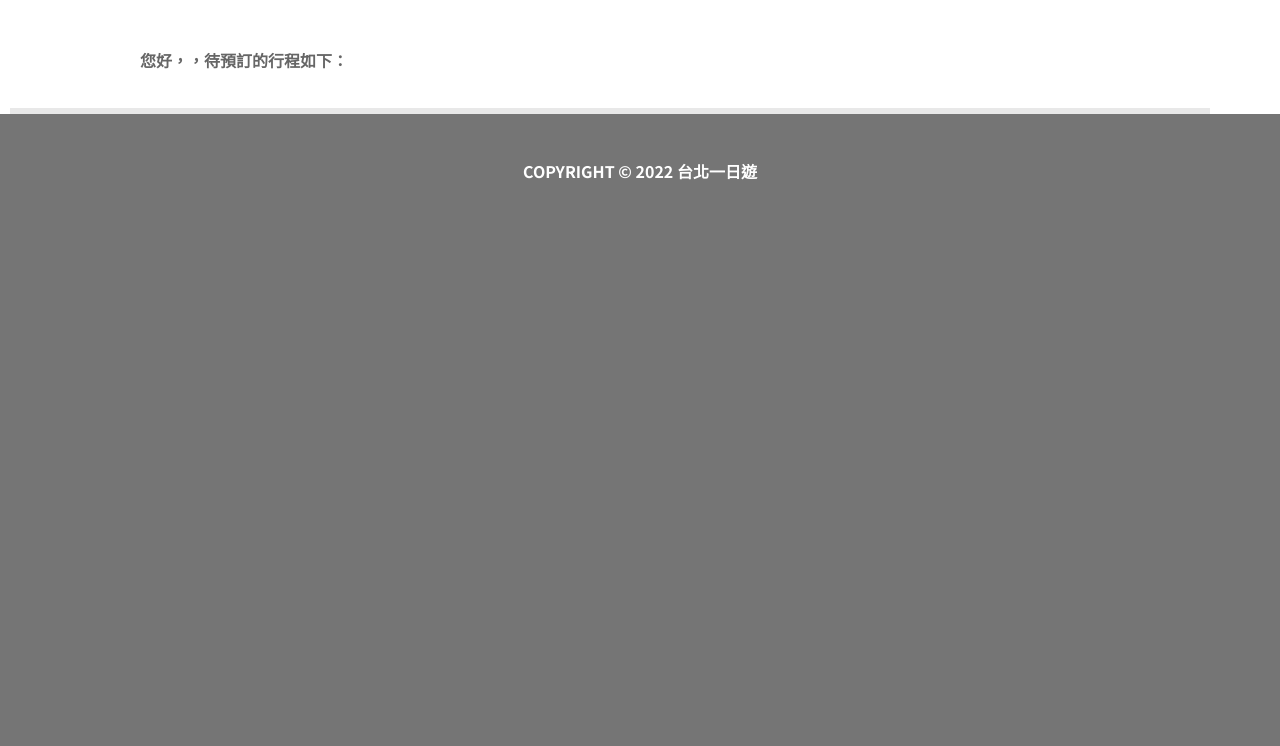
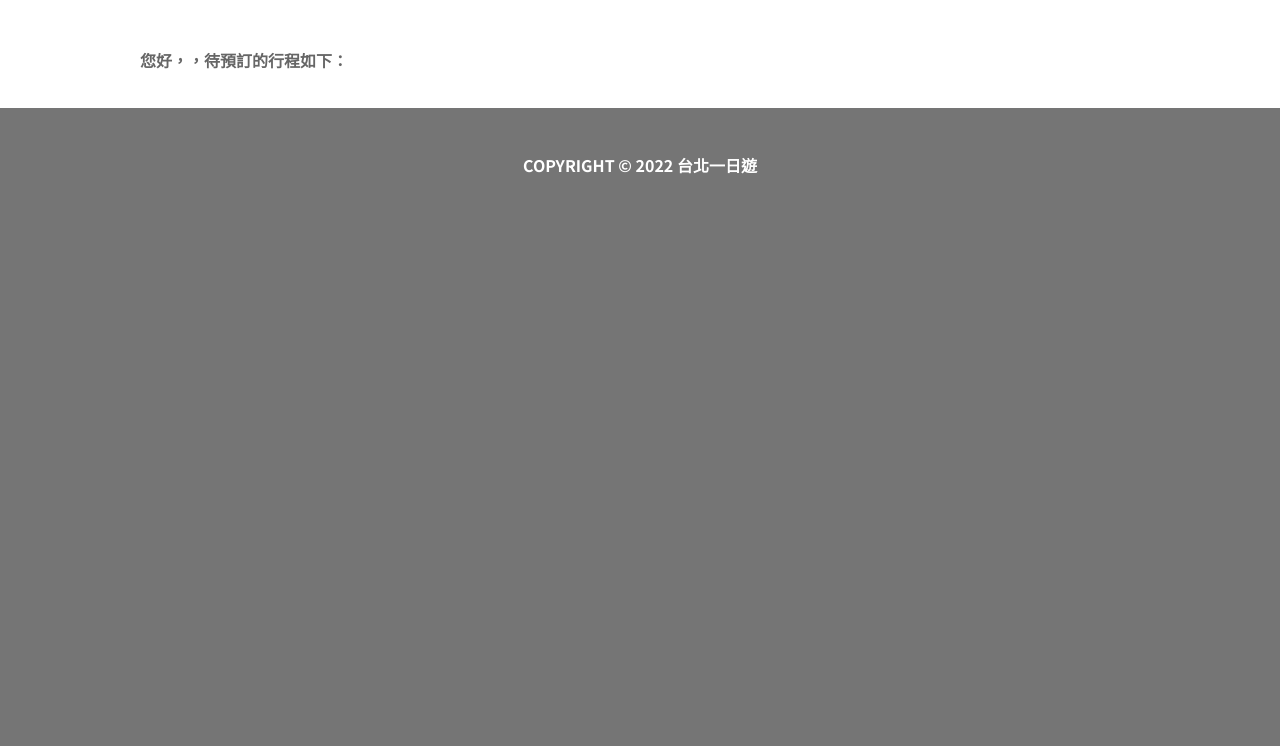
Before and after one commit to WuRocky/Taipei-Day-Trip, a Flask app: page /booking in a window 1280 px wide. Shown: the part 54-800 px from the top of the page. Run offline with Flask 2, Linux system fonts and the light colour scheme.

Commit message:
fix hr 2

```diff
--- a/static/css/booking.css
+++ b/static/css/booking.css
@@ -289,6 +289,7 @@
 .hr-item-2,
 .hr-item-3 {
   width: 100%;
+  display: none;
   justify-content: center;
   align-items: center;
 }
--- a/static/css/booking.scss
+++ b/static/css/booking.scss
@@ -303,6 +303,7 @@
 .hr-item-2,
 .hr-item-3 {
 	width: 100%;
+	display: none;
 	justify-content: center;
 	align-items: center;
 	hr {
```
Also changed, not shown: 1 other file.
